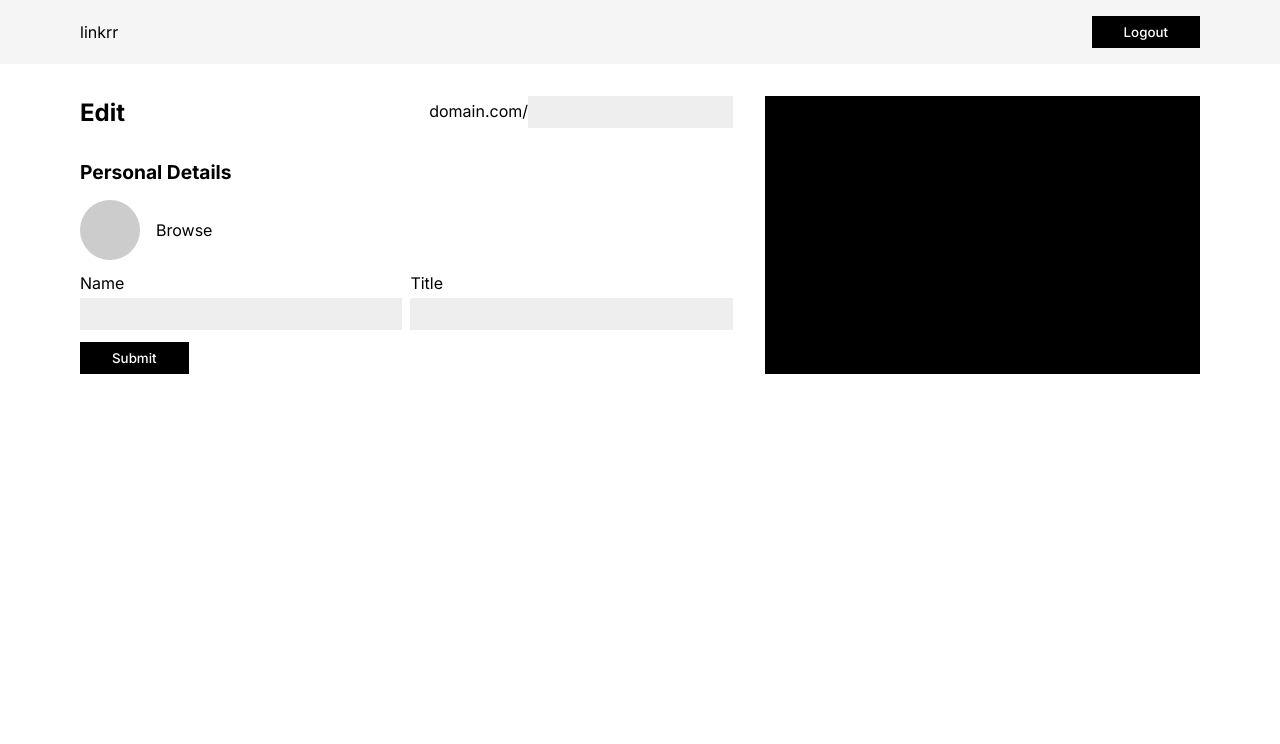
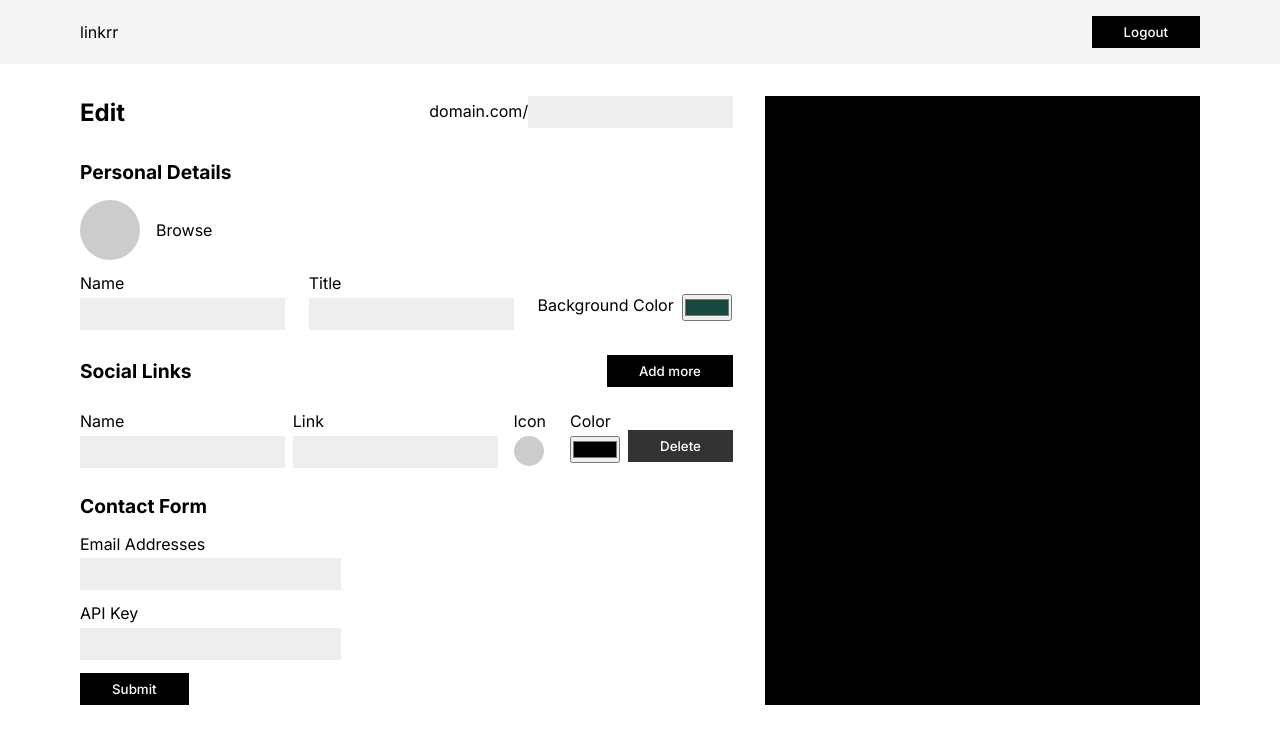
Before and after one commit to sushanyadav/linkrr, a Next.js app: page /edit in a window 1280 px wide. Shown: the top 744 px of the page. Built offline with nearby package versions, Linux system fonts and the light colour scheme; no server answers; sample sign-in values are in the browser's storage.

Commit message:
addded field array and did basic valdiation

```diff
--- a/src/assets/scss/base/_base.scss
+++ b/src/assets/scss/base/_base.scss
@@ -67,6 +67,11 @@ legend {
   font-weight: bold;
 }
 
+.legend-without-margin {
+ @extend legend;
+ margin: 0;
+}
+
 fieldset {
   *:not(:first-child) {
   margin-bottom: 0.8rem;
@@ -85,6 +90,14 @@ font-size: 1rem;
  *:not(:last-child) {
    margin-bottom: 0.3rem;
  }
+}
+
+.label-horizontal {
+  @extend label;
+  @extend .flex-row;
+  display: flex;
+  align-items: center;
+  height: 100%;
 }
 
 
@@ -106,17 +119,33 @@ input[type="email"] {
 }
 
 .ml-2 {
+  margin-left: 1.5rem;
+}
+
+.mr-2 {
+  margin-right: 1.5rem;
+}
+
+.mt-2 {
+  margin-top: 1.5rem;
+}
+
+.mb-2 {
+  margin-bottom: 1.5rem;
+}
+
+.ml-1 {
   margin-left: 0.5rem;
 }
 
-.mr-2 {
+.mr-1 {
   margin-right: 0.5rem;
 }
 
-.mt-2 {
+.mt-1 {
   margin-top: 0.5rem;
 }
 
-.mb-2 {
+.mb-1 {
   margin-bottom: 0.5rem;
 }
--- a/src/assets/scss/base/_globals.scss
+++ b/src/assets/scss/base/_globals.scss
@@ -29,6 +29,11 @@ background-color: #f5f5f5;
 
   &-jc-c {
   justify-content: center;
+  }
+
+  &-jc-e {
+  justify-content: flex-end;
+
   }
 
   &-ai-fe {
--- a/src/components/ConfigureLink/Form.js
+++ b/src/components/ConfigureLink/Form.js
@@ -1,43 +1,25 @@
-import { useState } from "react";
-import { Formik, Form } from "formik";
+import { Formik, Form, FieldArray } from "formik";
 import PropTypes from "prop-types";
 
 import TextInput from "components/Form/TextInput";
-import ImageFileInput from "components/Form/ImageFileInput";
+import ColorInput from "components/Form/ColorInput";
+import ImageFileInput from "components/Form/ProfileImageFileInput";
+import FileInput from "components/Form/IconImageFileInput";
 
 import { validateLinkForm } from "utils/validate";
 
-const LinkFrom = ({ heading, link }) => {
-  const [fileTouched, setFileTouched] = useState(false);
+const FormikForm = ({
+  heading,
+  setFieldValue,
+  setFieldTouched,
+  touched,
+  errors,
+  isSubmitting,
+  values,
+  getFormValues,
+}) => {
+  getFormValues(values);
 
-  const initialFormValues = {
-    file: null,
-    name: "",
-    title: "",
-    link: link,
-  };
-
-  const handleSubmit = (values, { setSubmitting }) => {
-    // const { name } = values;
-    //* form submit
-    setTimeout(() => {
-      setSubmitting(false);
-    }, 400);
-  };
-
-  //* additional hacks
-  const onSubmitButtonClick = () => {
-    setFileTouched(true);
-  };
-
-  return (
-    <Formik
-      initialValues={initialFormValues}
-      validate={validateLinkForm}
-      onSubmit={handleSubmit}
-      enableReinitialize
-    >
-      {({ setFieldValue, errors, isSubmitting }) => {
   return (
     <Form>
       <div className="flex flex-ai-c flex-jc-sb link-section-heading">
@@ -51,48 +33,185 @@ const LinkFrom = ({ heading, link }) => {
         <legend>Personal Details</legend>
 
         <ImageFileInput
-                fileTouched={fileTouched}
-                setFileTouched={setFileTouched}
-                error={errors.file}
+          name="profileImage"
+          touched={touched.profileImage}
+          error={errors.profileImage}
           setFieldValue={setFieldValue}
+          setFieldTouched={setFieldTouched}
         />
 
         <div className="flex">
           <div className="input-wrapper">
+            <TextInput label="Name" name="name" type="text" placeholder="" />
+          </div>
+          <div className="input-wrapper ml-2">
+            <TextInput label="Title" name="title" type="text" placeholder="" />
+          </div>
+          <div className="input-wrapper ml-2">
+            <ColorInput
+              labelAdditionalClassName="label-horizontal"
+              label="Background Color"
+              name="backgroundColor"
+              type="color"
+            />
+          </div>
+        </div>
+      </fieldset>
+      <fieldset>
+        <FieldArray
+          name="socials"
+          render={({ remove, push }) => (
+            <>
+              <div className="flex flex-ai-c flex-jc-sb mb-2">
+                <legend className="legend-without-margin">Social Links</legend>
+                <button
+                  type="button"
+                  className="primary"
+                  onClick={() =>
+                    push({ name: "", link: "", color: "#000000", icon: null })
+                  }
+                >
+                  Add more
+                </button>
+              </div>
+              {values.socials.map((social, index) => (
+                <div key={index} className="flex ">
+                  <div className="input-wrapper">
                     <TextInput
                       label="Name"
-                    name="name"
+                      name={`socials[${index}].name`}
                       type="text"
                       placeholder=""
                     />
                   </div>
-                <div className="input-wrapper ml-2">
+                  <div className="input-wrapper ml-1">
                     <TextInput
-                    label="Title"
-                    name="title"
+                      label="Link"
+                      name={`socials[${index}].link`}
                       type="text"
                       placeholder=""
                     />
                   </div>
-                {/* <div className="input-wrapper ml-2">
+                  <div className="input-wrapper ml-1">
+                    <FileInput
+                      label="Icon"
+                      setFieldValue={setFieldValue}
+                      setFieldTouched={setFieldTouched}
+                      touched={
+                        touched.socials ? touched.socials[index]?.icon : null
+                      }
+                      error={
+                        errors.socials ? errors.socials[index]?.icon : null
+                      }
+                      name={`socials[${index}].icon`}
+                    />
+                  </div>
+                  <div className="input-wrapper ml-2">
+                    <ColorInput
+                      label="Color"
+                      name={`socials[${index}].color`}
+                      type="color"
+                    />
+                  </div>
+
+                  <div className="flex ml-1 flex-ai-c flex-jc-e input-wrapper">
+                    <button
+                      className="primary"
+                      type="button"
+                      disabled={values.socials.length <= 1}
+                      onClick={() => remove(index)}
+                    >
+                      Delete
+                    </button>
+                  </div>
+                </div>
+              ))}
+            </>
+          )}
+        />
+        {errors.socials && typeof errors.socials === "string" && (
+          <p className="error">{errors.socials}</p>
+        )}
+      </fieldset>
+      <fieldset>
+        <legend>Contact Form</legend>
+
+        <div style={{ width: "40%" }}>
           <TextInput
-                    label="Color"
-                    name="color"
-                    type="color"
+            label="Email Addresses"
+            name="apiEmailAddress"
+            type="text"
             placeholder=""
           />
-                </div> */}
+        </div>
+        <div style={{ width: "40%" }}>
+          <TextInput label="API Key" name="apiKey" type="text" placeholder="" />
         </div>
       </fieldset>
-            <button
-              type="submit"
-              onClick={onSubmitButtonClick}
-              disabled={isSubmitting}
-              className="primary"
-            >
+      <button type="submit" disabled={isSubmitting} className="primary">
         Submit
       </button>
     </Form>
+  );
+};
+
+FormikForm.defaultProps = {};
+
+FormikForm.propTypes = {
+  heading: PropTypes.string.isRequired,
+  errors: PropTypes.object.isRequired,
+  values: PropTypes.object.isRequired,
+  touched: PropTypes.object.isRequired,
+  isSubmitting: PropTypes.bool.isRequired,
+  setFieldValue: PropTypes.func.isRequired,
+  getFormValues: PropTypes.func.isRequired,
+  setFieldTouched: PropTypes.func.isRequired,
+};
+
+const LinkFrom = ({ heading, link, getFormValues }) => {
+  const initialFormValues = {
+    profileImage: null,
+    name: "",
+    title: "",
+    link: link,
+    backgroundColor: "#18493E",
+    socials: [{ name: "", link: "", color: "#000000", icon: null }],
+  };
+
+  const handleSubmit = (values, { setSubmitting }) => {
+    // const { name } = values;
+    //* form submit
+    setTimeout(() => {
+      setSubmitting(false);
+    }, 400);
+  };
+
+  return (
+    <Formik
+      initialValues={initialFormValues}
+      validate={validateLinkForm}
+      onSubmit={handleSubmit}
+      enableReinitialize
+    >
+      {({
+        setFieldValue,
+        setFieldTouched,
+        errors,
+        isSubmitting,
+        values,
+        touched,
+      }) => {
+        return (
+          <FormikForm
+            values={values}
+            heading={heading}
+            setFieldValue={setFieldValue}
+            setFieldTouched={setFieldTouched}
+            errors={errors}
+            touched={touched}
+            isSubmitting={isSubmitting}
+            getFormValues={getFormValues}
+          />
         );
       }}
     </Formik>
@@ -104,6 +223,7 @@ LinkFrom.defaultProps = {};
 LinkFrom.propTypes = {
   heading: PropTypes.string.isRequired,
   link: PropTypes.string.isRequired,
+  getFormValues: PropTypes.func.isRequired,
 };
 
 export default LinkFrom;
--- a/src/components/ConfigureLink/index.js
+++ b/src/components/ConfigureLink/index.js
@@ -4,10 +4,14 @@ import Form from "./Form";
 import Preview from "./Preview";
 
 const ConfigureLink = ({ heading, link }) => {
+  const getFormValues = (values) => {
+    // console.log(values, "values");
+  };
+
   return (
     <div className="link-section-wrapper">
       <div className="form-section">
-        <Form heading={heading} link={link} />
+        <Form heading={heading} link={link} getFormValues={getFormValues} />
       </div>
       <Preview />
     </div>
--- a/src/components/Form/ColorInput.js
+++ b/src/components/Form/ColorInput.js
@@ -1,5 +1,46 @@
-const ColorInput = () => {
-  return <div></div>;
+import PropTypes from "prop-types";
+import { useField } from "formik";
+
+const ColorInput = ({ label, labelAdditionalClassName, noLabel, ...props }) => {
+  const [field, meta] = useField(props);
+
+  return (
+    <>
+      {noLabel ? (
+        <input {...field} {...props} />
+      ) : (
+        <label
+          className={labelAdditionalClassName}
+          htmlFor={props.id || props.name}
+        >
+          <span className="mr-1">{label}</span>
+          <input {...field} {...props} />
+        </label>
+      )}
+
+      {meta.touched && meta.error ? (
+        <p className="error">{meta.error}</p>
+      ) : null}
+    </>
+  );
+};
+
+ColorInput.defaultProps = {
+  type: "text",
+  placeholder: "",
+  noLabel: false,
+  label: "",
+  labelAdditionalClassName: "",
+};
+
+ColorInput.propTypes = {
+  type: PropTypes.string,
+  id: PropTypes.string,
+  name: PropTypes.string.isRequired,
+  placeholder: PropTypes.string,
+  labelAdditionalClassName: PropTypes.string,
+  label: PropTypes.string,
+  noLabel: PropTypes.bool,
 };
 
 export default ColorInput;
--- /dev/null
+++ b/src/components/Form/IconImageFileInput.js
@@ -0,0 +1,89 @@
+import { useState } from "react";
+import PropTypes from "prop-types";
+import Image from "next/image";
+
+const FileInput = ({
+  setFieldValue,
+  setFieldTouched,
+  touched,
+  name,
+  error,
+  label,
+}) => {
+  const [previewSource, setPreviewSource] = useState(null);
+  const [loading, setLoading] = useState(false);
+
+  const previewFile = (file) => {
+    setLoading(true);
+    const reader = new FileReader();
+
+    reader.readAsDataURL(file);
+    reader.onloadend = () => {
+      setPreviewSource(reader.result);
+      setLoading(false);
+    };
+  };
+
+  return (
+    <>
+      <div className="ml-1" style={{ alignSelf: "center" }}>
+        <label>
+          <span>{label}</span>
+
+          <input
+            id="file"
+            name={name}
+            type="file"
+            onChange={(event) => {
+              const file = event.currentTarget.files[0];
+
+              setFieldTouched(name, true);
+              setFieldValue(name, file);
+              if (file) {
+                previewFile(file);
+              }
+            }}
+            className="form-control"
+            style={{ display: "none" }}
+            accept="image/png, image/gif, image/jpeg"
+          />
+
+          {!error && previewSource ? (
+            <Image
+              src={previewSource}
+              width="30px"
+              height="30px"
+              className="preview-image"
+              layout="fixed"
+              alt=""
+            />
+          ) : (
+            <div
+              className="preview-placeholder"
+              style={{ width: "30px", height: "30px" }}
+            ></div>
+          )}
+        </label>
+      </div>
+      {touched && error && <p className="error">{error}</p>}
+      {loading && <p className="feedback">Loading...</p>}
+    </>
+  );
+};
+
+FileInput.defaultProps = {
+  label: undefined,
+  error: undefined,
+  touched: undefined,
+};
+
+FileInput.propTypes = {
+  setFieldValue: PropTypes.func.isRequired,
+  setFieldTouched: PropTypes.func.isRequired,
+  name: PropTypes.string.isRequired,
+  error: PropTypes.string,
+  touched: PropTypes.bool,
+  label: PropTypes.string,
+};
+
+export default FileInput;
--- a/src/components/Form/ImageFileInput.js
+++ b/src/components/Form/ProfileImageFileInput.js
@@ -4,11 +4,12 @@ import Image from "next/image";
 
 const ImageFileInput = ({
   setFieldValue,
+  setFieldTouched,
   error,
-  setFileTouched,
-  fileTouched,
+  name,
+  touched,
 }) => {
-  const [previewSource, setPreviewSource] = useState("");
+  const [previewSource, setPreviewSource] = useState(null);
   const [loading, setLoading] = useState(false);
 
   const previewFile = (file) => {
@@ -38,13 +39,15 @@ const ImageFileInput = ({
         )}
 
         <input
-          id="file"
-          name="file"
+          id={name}
+          name={name}
           type="file"
           onChange={(event) => {
             const file = event.currentTarget.files[0];
 
-            setFieldValue("file", file);
+            setFieldTouched(name, true);
+
+            setFieldValue(name, file);
             if (file) {
               previewFile(file);
             }
@@ -53,16 +56,12 @@ const ImageFileInput = ({
           accept="image/png, image/gif, image/jpeg"
           style={{ display: "none" }}
         />
-        <label
-          htmlFor="file"
-          onClick={() => setFileTouched(true)}
-          style={{ marginLeft: "1rem" }}
-        >
+        <label htmlFor={name} style={{ marginLeft: "1rem" }}>
           Browse
         </label>
       </div>
 
-      {fileTouched && error && <p className="error">{error}</p>}
+      {touched && error && <p className="error">{error}</p>}
       {!error && loading && <p className="feedback">Loading...</p>}
     </>
   );
@@ -70,13 +69,15 @@ const ImageFileInput = ({
 
 ImageFileInput.defaultProps = {
   error: undefined,
+  touched: undefined,
 };
 
 ImageFileInput.propTypes = {
   setFieldValue: PropTypes.func.isRequired,
-  setFileTouched: PropTypes.func.isRequired,
+  setFieldTouched: PropTypes.func.isRequired,
+  name: PropTypes.string.isRequired,
   error: PropTypes.string,
-  fileTouched: PropTypes.bool.isRequired,
+  touched: PropTypes.bool,
 };
 
 export default ImageFileInput;
```
Also changed, not shown: src/utils/validate.js (+43 -7 lines). Lines whose indentation alone changed are shown as unchanged.
